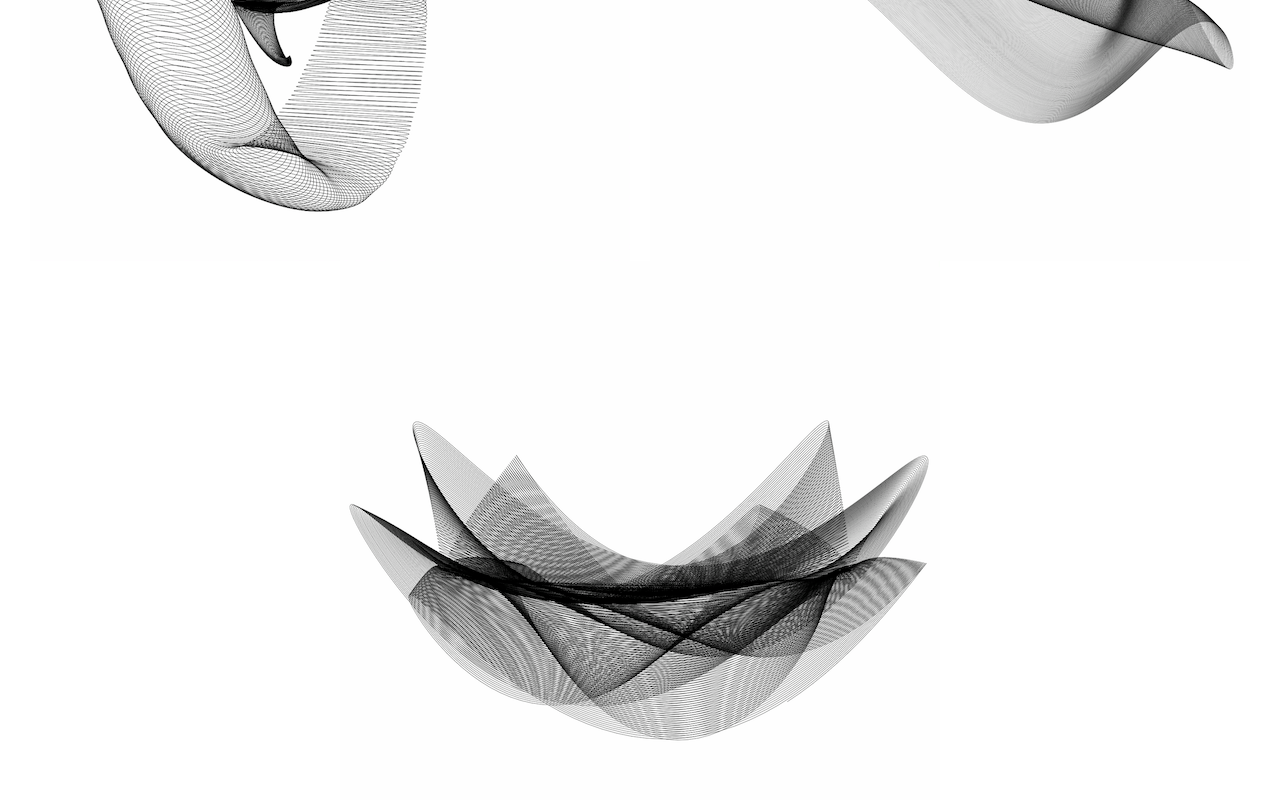
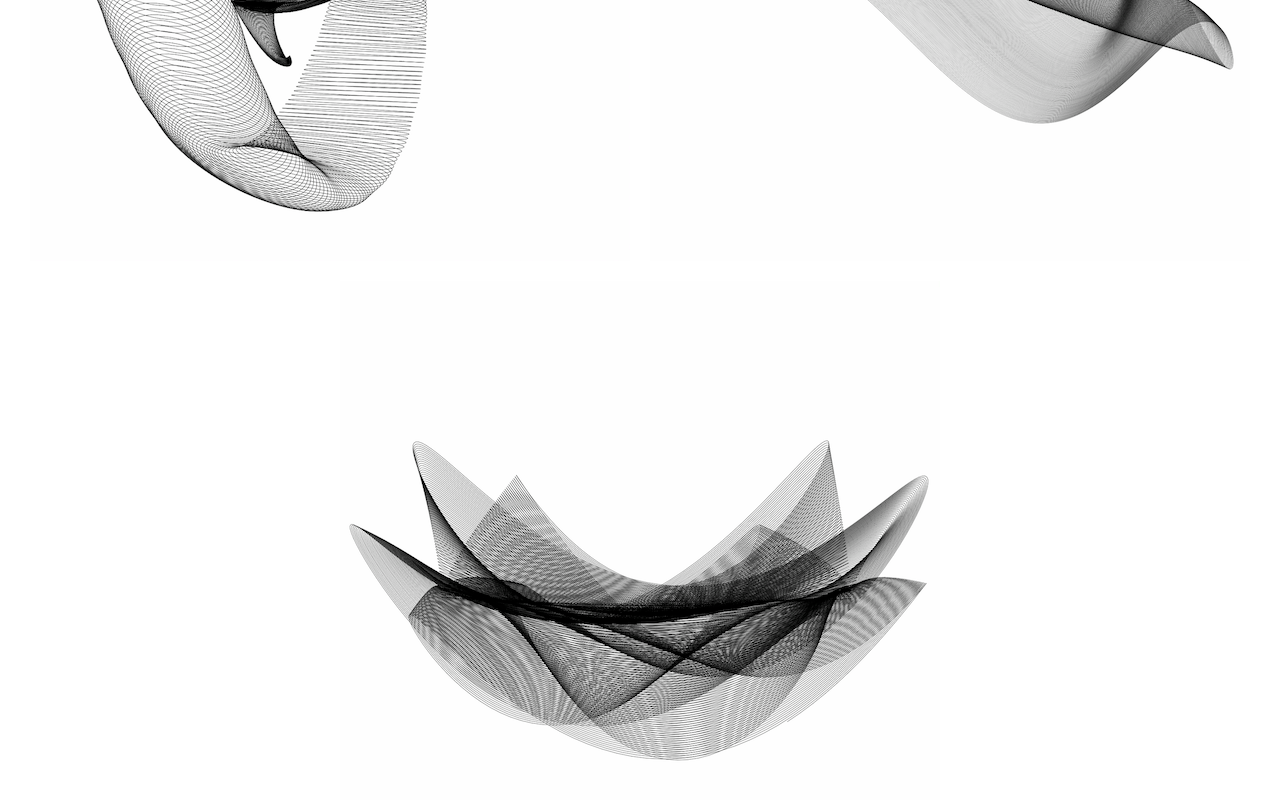
Before and after one commit to mynkit/p5jsgenerativeart, a React (Create React App) app: page / in a window 1280 px wide. Shown: the part 416-1216 px from the top of the page. Built offline with nearby package versions, Linux system fonts and the light colour scheme.

Commit message:
add padding

```diff
--- a/src/components/Home.tsx
+++ b/src/components/Home.tsx
@@ -34,7 +34,7 @@ const Home: React.FC<HomeProps> = ({ setTarget, setStart }) => {
         <img style={{width: '600px', maxWidth: '60%', cursor: 'pointer'}} src={`/thumb/plankton1-${randint(1,3)}.png`} alt="plankton1" onClick={()=>imgClick('plankton1')}/>
         <img style={{width: '600px', maxWidth: '60%', cursor: 'pointer'}} src={`/thumb/plankton2-${randint(1,3)}.png`} alt="plankton2" onClick={()=>imgClick('plankton2')}/>
       </Grid>
-      <Grid container justifyContent='center' style={{columnGap: '20px'}}>
+      <Grid container justifyContent='center' style={{columnGap: '20px', paddingTop: '20px'}}>
         <img style={{width: '600px', maxWidth: '60%', cursor: 'pointer'}} src={`/thumb/plankton3-${randint(1,3)}.png`} alt="plankton3" onClick={()=>imgClick('plankton3')}/>
       </Grid>
     </div>
```
